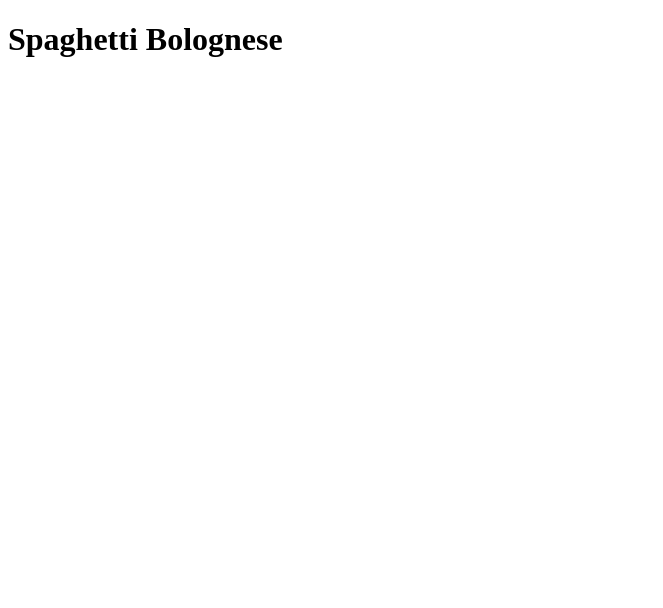
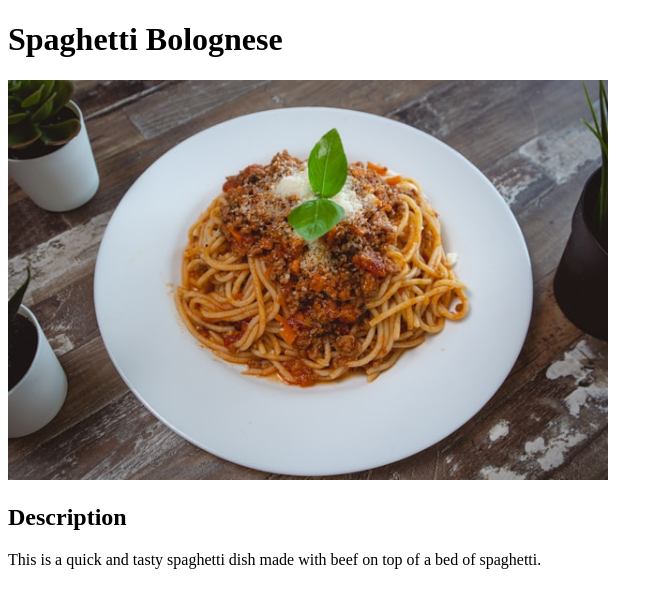
Before and after one commit to Wendy-4/odin-recipes, a plain HTML site: page recipes/spaghetti.html in a window 1280 px wide. Shown: the whole page, without its empty margins (0-663 px from the left). Drawn offline with Linux system fonts and the light colour scheme.

Commit message:
Add image to spaghetti.html

```diff
--- a/recipes/spaghetti.html
+++ b/recipes/spaghetti.html
@@ -7,6 +7,12 @@
 
     <body>
         <h1>Spaghetti Bolognese</h1>
+        <img src="../images/spaghetti.jpg" alt="Spaghetti Bolognese" height="400" width="600">
+
+        <h2>Description</h2>
+
+        <p>This is a quick and tasty spaghetti dish made with beef on top of a bed of spaghetti.</p>
+
 
     </body>
 </html>
```
Also changed, not shown: images/curry.jpg (added), images/spaghetti.jpg (added), images/stirfry.jpg (added).
